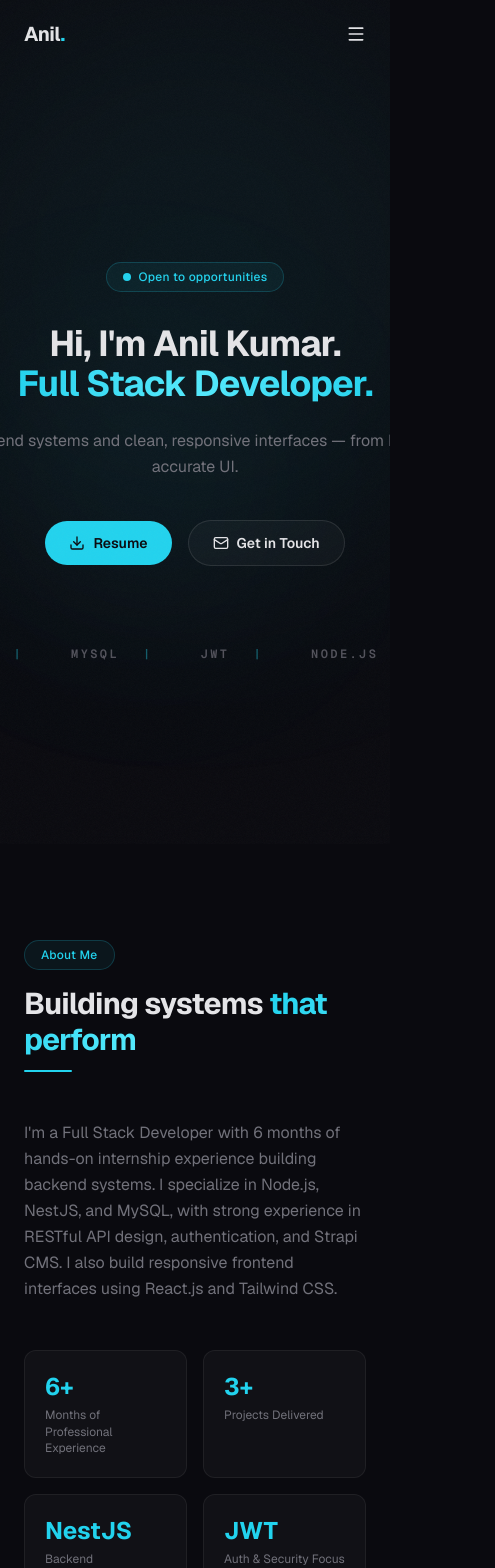
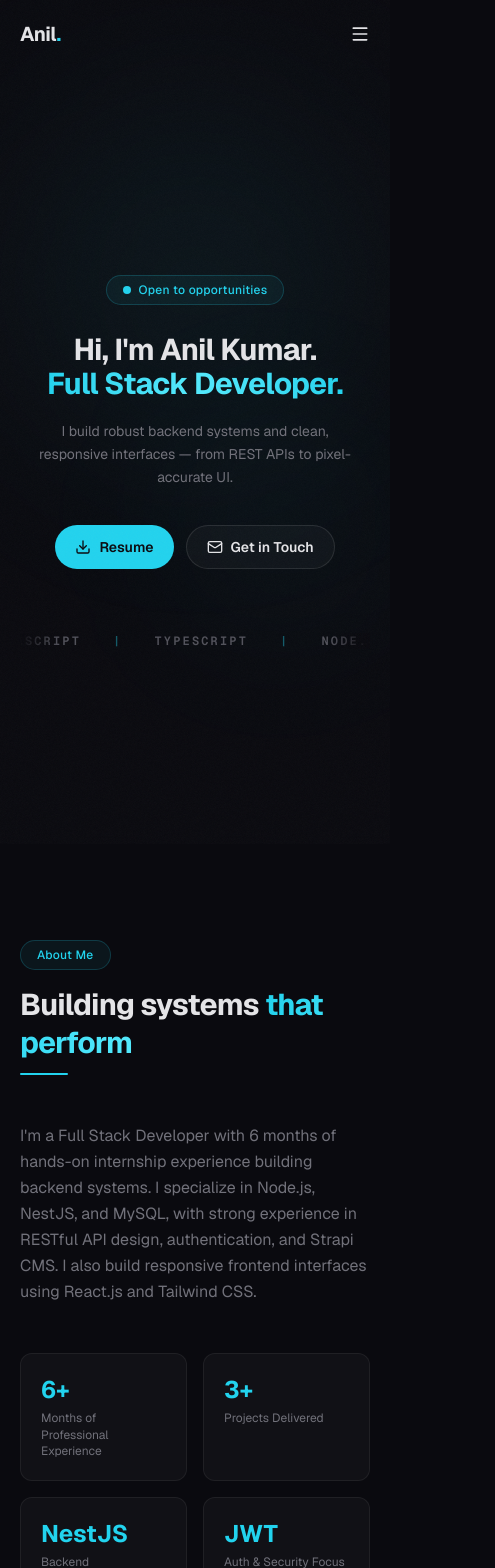
Before and after one commit to ANILKUMAR-97047/anil-portfolio, a Next.js app: page / in a window 390 px wide. Shown: the top 1568 px of the page, 495 px wide, since content can reach past the window. Built offline with nearby package versions, Linux system fonts and the light colour scheme.

Commit message:
fixed mobile response

```diff
--- a/app/globals.css
+++ b/app/globals.css
@@ -43,25 +43,34 @@ body {
   background: var(--background);
   color: var(--foreground);
   font-family: var(--font-geist-sans), system-ui, -apple-system, sans-serif;
+  overflow-x: clip;
 }
 
 /* ── Smooth scrolling ─────────────────────────────────── */
 html {
   scroll-behavior: smooth;
   scroll-padding-top: 5rem;
+  overflow-x: clip;
+}
+
+* {
+  min-width: 0;
 }
 
 /* ── Scrollbar ────────────────────────────────────────── */
 ::-webkit-scrollbar {
   width: 6px;
 }
+
 ::-webkit-scrollbar-track {
   background: transparent;
 }
+
 ::-webkit-scrollbar-thumb {
   background: rgba(255, 255, 255, 0.1);
   border-radius: 3px;
 }
+
 ::-webkit-scrollbar-thumb:hover {
   background: rgba(255, 255, 255, 0.2);
 }
@@ -74,12 +83,17 @@ html {
 
 /* ── Marquee animation ────────────────────────────────── */
 @keyframes marquee {
-  0% { transform: translateX(0); }
-  100% { transform: translateX(-50%); }
+  0% {
+    transform: translateX(0);
+  }
+
+  100% {
+    transform: translateX(-100%);
+  }
 }
 
 .animate-marquee {
-  animation: marquee 20s linear infinite;
+  animation: marquee 30s linear infinite;
 }
 
 /* ── Section heading underline ────────────────────────── */
--- a/components/About.tsx
+++ b/components/About.tsx
@@ -17,7 +17,7 @@ export default function About() {
 
   return (
     <section id="about" className="py-24 sm:py-32">
-      <div ref={ref} className="mx-auto max-w-6xl px-6">
+      <div ref={ref} className="mx-auto max-w-6xl px-5 sm:px-6">
         {/* Header */}
         <motion.div
           initial={{ opacity: 0, y: 40 }}
@@ -29,7 +29,7 @@ export default function About() {
               About Me
             </span>
           </div>
-          <h2 className="text-3xl sm:text-4xl font-bold tracking-tight">
+          <h2 className="text-3xl sm:text-4xl font-bold tracking-tight leading-tight">
             Building systems{" "}
             <span className="bg-gradient-to-r from-accent to-cyan-300 bg-clip-text text-transparent">
               that perform
@@ -59,7 +59,7 @@ export default function About() {
             initial={{ opacity: 0, x: 30 }}
             animate={isInView ? { opacity: 1, x: 0 } : {}}
             transition={{ duration: 0.6, delay: 0.3 }}
-            className="grid grid-cols-2 gap-4"
+            className="grid grid-cols-1 gap-4 min-[380px]:grid-cols-2"
           >
             {stats.map((stat, i) => (
               <motion.div
--- a/components/Hero.tsx
+++ b/components/Hero.tsx
@@ -4,17 +4,22 @@ import { motion } from "framer-motion";
 import { Download, Mail } from "lucide-react";
 
 const techStack = [
+  "NEXT.JS",
+  "REACT.JS",
+  "JAVASCRIPT",
+  "TYPESCRIPT",
   "NODE.JS",
-  "NESTJS",
-  "REACT",
+  "NEST.JS",
+  "EXPRESS.JS",
   "MYSQL",
+  "MONGO DB",
   "JWT",
 ];
 
 export default function Hero() {
   return (
     <section
-      className="relative min-h-screen flex items-center justify-center overflow-hidden pt-20"
+      className="relative min-h-[100svh] flex items-center justify-center overflow-hidden px-0 pt-20"
       aria-label="Introduction"
     >
       {/* Background effects */}
@@ -29,18 +34,18 @@ export default function Hero() {
           }}
         />
         {/* Cyan glow orb */}
-        <div className="absolute top-1/3 left-1/2 -translate-x-1/2 -translate-y-1/2 w-[600px] h-[600px] rounded-full bg-accent/[0.06] blur-[120px]" />
+        <div className="absolute top-1/3 left-1/2 h-[360px] w-[360px] -translate-x-1/2 -translate-y-1/2 rounded-full bg-accent/[0.06] blur-[100px] sm:h-[600px] sm:w-[600px] sm:blur-[120px]" />
         {/* Secondary glow */}
-        <div className="absolute bottom-1/4 right-1/4 w-[300px] h-[300px] rounded-full bg-accent/[0.04] blur-[100px]" />
+        <div className="absolute bottom-1/4 right-0 h-[220px] w-[220px] rounded-full bg-accent/[0.04] blur-[80px] sm:right-1/4 sm:h-[300px] sm:w-[300px] sm:blur-[100px]" />
       </div>
 
-      <div className="relative z-10 mx-auto max-w-4xl px-6 text-center">
+      <div className="relative z-10 mx-auto w-full max-w-4xl px-5 text-center sm:px-6">
         {/* Status badge */}
         <motion.div
           initial={{ opacity: 0, y: 20 }}
           animate={{ opacity: 1, y: 0 }}
           transition={{ duration: 0.5 }}
-          className="inline-flex items-center gap-2 rounded-full border border-accent/20 bg-accent/[0.06] px-4 py-1.5 mb-8"
+          className="mb-7 inline-flex max-w-full items-center gap-2 rounded-full border border-accent/20 bg-accent/[0.06] px-4 py-1.5 sm:mb-8"
         >
           <span className="relative flex h-2 w-2">
             <span className="absolute inline-flex h-full w-full animate-ping rounded-full bg-accent opacity-75" />
@@ -56,11 +61,11 @@ export default function Hero() {
           initial={{ opacity: 0, y: 30 }}
           animate={{ opacity: 1, y: 0 }}
           transition={{ duration: 0.6, delay: 0.1 }}
-          className="text-4xl sm:text-5xl md:text-6xl lg:text-7xl font-bold tracking-tight leading-[1.1]"
+          className="mx-auto max-w-full text-[1.55rem] font-bold leading-[1.12] tracking-tight min-[370px]:text-3xl sm:text-5xl md:text-6xl lg:text-7xl"
         >
           Hi, I&apos;m Anil Kumar.
           <br />
-          <span className="bg-gradient-to-r from-accent via-cyan-300 to-accent bg-clip-text text-transparent">
+          <span className="whitespace-nowrap bg-gradient-to-r from-accent via-cyan-300 to-accent bg-clip-text text-transparent">
             Full Stack Developer.
           </span>
         </motion.h1>
@@ -70,7 +75,7 @@ export default function Hero() {
           initial={{ opacity: 0, y: 30 }}
           animate={{ opacity: 1, y: 0 }}
           transition={{ duration: 0.6, delay: 0.25 }}
-          className="mt-6 text-base sm:text-lg text-text-secondary max-w-2xl mx-auto leading-relaxed"
+          className="mx-auto mt-5 max-w-[20rem] text-sm leading-relaxed text-text-secondary sm:mt-6 sm:max-w-2xl sm:text-lg"
         >
           I build robust backend systems and clean, responsive interfaces — from
           REST APIs to pixel-accurate UI.
@@ -81,7 +86,7 @@ export default function Hero() {
           initial={{ opacity: 0, y: 30 }}
           animate={{ opacity: 1, y: 0 }}
           transition={{ duration: 0.6, delay: 0.4 }}
-          className="mt-10 flex flex-wrap items-center justify-center gap-4"
+          className="mt-9 flex flex-wrap items-center justify-center gap-3 sm:mt-10 sm:gap-4"
         >
           {/* TODO: Replace /resume.pdf with your actual resume file in /public/resume.pdf */}
           <a
@@ -89,14 +94,14 @@ export default function Hero() {
             download="Anil_Kumar_Resume.pdf"
             target="_blank"
             rel="noopener noreferrer"
-            className="group inline-flex items-center gap-2 rounded-full bg-accent px-6 py-3 text-sm font-semibold text-[#0a0a0f] transition-all duration-300 hover:bg-cyan-300 hover:shadow-lg hover:shadow-accent/25 active:scale-[0.97]"
+            className="group inline-flex min-h-11 items-center gap-2 rounded-full bg-accent px-5 py-2.5 text-sm font-semibold text-[#0a0a0f] transition-all duration-300 hover:bg-cyan-300 hover:shadow-lg hover:shadow-accent/25 active:scale-[0.97] sm:px-6 sm:py-3"
           >
             <Download size={16} className="transition-transform group-hover:-translate-y-0.5" />
             Resume
           </a>
           <a
             href="#contact"
-            className="group inline-flex items-center gap-2 rounded-full border border-white/10 bg-white/[0.03] px-6 py-3 text-sm font-semibold text-foreground transition-all duration-300 hover:border-accent/30 hover:bg-accent/[0.06] hover:text-accent active:scale-[0.97]"
+            className="group inline-flex min-h-11 items-center gap-2 rounded-full border border-white/10 bg-white/[0.03] px-5 py-2.5 text-sm font-semibold text-foreground transition-all duration-300 hover:border-accent/30 hover:bg-accent/[0.06] hover:text-accent active:scale-[0.97] sm:px-6 sm:py-3"
           >
             <Mail size={16} />
             Get in Touch
@@ -107,26 +112,32 @@ export default function Hero() {
         <motion.div
           initial={{ opacity: 0 }}
           animate={{ opacity: 1 }}
-          transition={{ duration: 0.8, delay: 0.6 }}
-          className="mt-20 overflow-hidden"
+          transition={{ duration: 0.8, delay: 0.10 }}
+          className="mt-16 overflow-hidden sm:mt-20"
         >
           <div className="relative">
             {/* Fade edges */}
-            <div className="absolute left-0 top-0 bottom-0 w-24 bg-gradient-to-r from-[#0a0a0f] to-transparent z-10" />
-            <div className="absolute right-0 top-0 bottom-0 w-24 bg-gradient-to-l from-[#0a0a0f] to-transparent z-10" />
+            <div className="absolute bottom-0 left-0 top-0 z-10 w-10 bg-gradient-to-r from-[#0a0a0f] to-transparent sm:w-24" />
+            <div className="absolute bottom-0 right-0 top-0 z-10 w-10 bg-gradient-to-l from-[#0a0a0f] to-transparent sm:w-24" />
 
-            <div className="flex animate-marquee whitespace-nowrap">
-              {[...techStack, ...techStack, ...techStack, ...techStack].map(
-                (tech, i) => (
-                  <span
-                    key={i}
-                    className="mx-6 text-xs font-mono font-semibold tracking-[0.2em] text-text-tertiary uppercase"
-                  >
-                    {tech}
-                    <span className="ml-6 text-accent/40">|</span>
-                  </span>
-                )
-              )}
+            <div className="flex w-max whitespace-nowrap">
+              {[0, 1].map((group) => (
+                <div
+                  key={group}
+                  className="flex shrink-0 animate-marquee items-center gap-8 pr-8 sm:gap-12 sm:pr-12"
+                  aria-hidden={group === 1}
+                >
+                  {techStack.map((tech) => (
+                    <span
+                      key={`${group}-${tech}`}
+                      className="inline-flex items-center gap-8 text-xs font-mono font-semibold uppercase tracking-[0.18em] text-text-tertiary sm:gap-12 sm:tracking-[0.2em]"
+                    >
+                      {tech}
+                      <span className="text-accent/40">|</span>
+                    </span>
+                  ))}
+                </div>
+              ))}
             </div>
           </div>
         </motion.div>
--- a/components/Nav.tsx
+++ b/components/Nav.tsx
@@ -52,7 +52,7 @@ export default function Nav() {
           : "bg-transparent"
       }`}
     >
-      <nav className="mx-auto max-w-6xl flex items-center justify-between px-6 py-4">
+      <nav className="mx-auto flex max-w-6xl items-center justify-between px-5 py-4 sm:px-6">
         {/* Logo */}
         <a
           href="#"
--- a/components/Projects.tsx
+++ b/components/Projects.tsx
@@ -55,7 +55,7 @@ export default function Projects() {
 
   return (
     <section id="projects" className="py-24 sm:py-32">
-      <div ref={ref} className="mx-auto max-w-6xl px-6">
+      <div ref={ref} className="mx-auto max-w-6xl px-5 sm:px-6">
         {/* Header */}
         <motion.div
           initial={{ opacity: 0, y: 40 }}
@@ -67,7 +67,7 @@ export default function Projects() {
               Projects
             </span>
           </div>
-          <h2 className="text-3xl sm:text-4xl font-bold tracking-tight">
+          <h2 className="text-3xl sm:text-4xl font-bold tracking-tight leading-tight">
             Things I&apos;ve{" "}
             <span className="bg-gradient-to-r from-accent to-cyan-300 bg-clip-text text-transparent">
               built
@@ -93,7 +93,7 @@ export default function Projects() {
                 {/* Title row */}
                 <div className="flex items-start justify-between gap-3 mb-3">
                   <div>
-                    <h3 className="text-lg font-bold text-foreground group-hover:text-accent transition-colors">
+                    <h3 className="break-words text-lg font-bold text-foreground transition-colors group-hover:text-accent">
                       {project.title}
                     </h3>
                     <span className="text-xs text-text-tertiary font-medium">
--- a/components/Skills.tsx
+++ b/components/Skills.tsx
@@ -31,7 +31,7 @@ export default function Skills() {
 
   return (
     <section id="skills" className="py-24 sm:py-32">
-      <div ref={ref} className="mx-auto max-w-6xl px-6">
+      <div ref={ref} className="mx-auto max-w-6xl px-5 sm:px-6">
         {/* Header */}
         <motion.div
           initial={{ opacity: 0, y: 40 }}
@@ -43,7 +43,7 @@ export default function Skills() {
               Skills & Technologies
             </span>
           </div>
-          <h2 className="text-3xl sm:text-4xl font-bold tracking-tight">
+          <h2 className="text-3xl sm:text-4xl font-bold tracking-tight leading-tight">
             Tools I{" "}
             <span className="bg-gradient-to-r from-accent to-cyan-300 bg-clip-text text-transparent">
               work with
```
Also changed, not shown: components/Contact.tsx (+8 -13 lines), components/Experience.tsx (+5 -5 lines).
